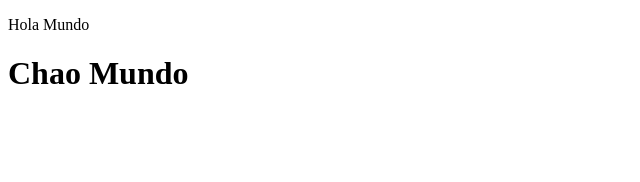
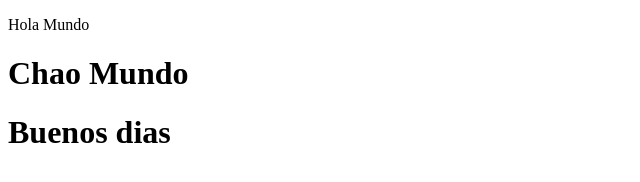
Before and after one commit to Manzano10245/teleinformatica, a plain HTML site: page Inventario.html in a window 1280 px wide. Shown: the whole page, without its empty margins (0-640 px from the left). Drawn offline with Linux system fonts and the light colour scheme.

Commit message:
Inventario.html

```diff
--- a/Inventario.html
+++ b/Inventario.html
@@ -6,5 +6,6 @@
 <body>
     <P>Hola Mundo</P>
     <H1>Chao Mundo</H1>
+    <H1>Buenos dias</H1>
 </body>
 </html>
```
